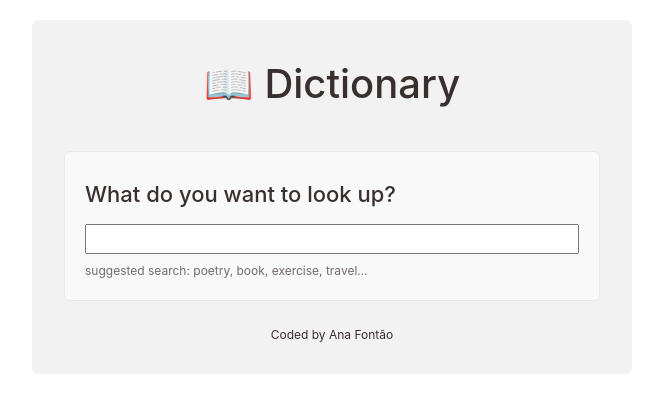
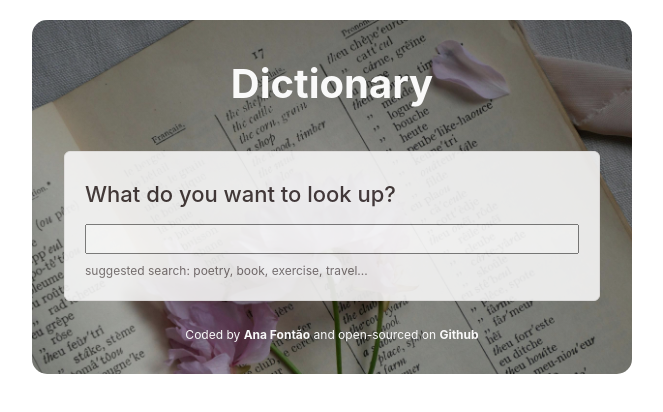
Before and after one commit to aifontao/dictionary-react-app, a React (Create React App) app: page / in a window 1280 px wide. Shown: the top 412 px of the page, without its empty margins (308-971 px from the left). Built offline with nearby package versions, Linux system fonts and the light colour scheme.

Commit message:
Added background image and updated the footer with links to my portfolio and Github

```diff
--- a/src/App.css
+++ b/src/App.css
@@ -1,6 +1,10 @@
 .App {
-  background-color: #f2f2f2;
-  border-radius: 6px;
+  background-image: linear-gradient(rgba(0, 0, 0, 0.15), rgba(0, 0, 0, 0.1)),
+    url(./dictionary.jpg);
+  background-size: cover;
+  background-position: center;
+  background-repeat: no-repeat;
+  border-radius: 15px;
   margin: 20px auto;
   max-width: 600px;
   padding: 20px;
@@ -10,8 +14,23 @@
   padding: 20px;
   text-align: center;
 }
+.App h1 {
+  color: #f9f9f9;
+  font-size: 40px;
+  font-weight: bold;
+}
+
 .App footer {
+  color: #f9f9f9;
   font-size: 12px;
   padding: 10px;
   text-align: center;
 }
+.App footer a {
+  color: #f9f9f9;
+  text-decoration: none;
+  transition: 200ms all ease-in-out;
+}
+.App footer a:hover {
+  color: #a1c9cde3;
+}
--- a/src/App.js
+++ b/src/App.js
@@ -6,13 +6,26 @@ function App() {
     <div className="App">
       <div className="container">
         <header className="App-header">
-          <h1>📖 Dictionary </h1>
+          <h1>Dictionary</h1>
         </header>
         <main>
           <Dictionary />
         </main>
       </div>
-      <footer>Coded by Ana Fontão</footer>
+      <footer>
+        Coded by{" "}
+        <a
+          href="https://ana-fontao-portfolio.netlify.app/"
+          target="_blank"
+          rel="noreferrer"
+        >
+          <strong>Ana Fontão</strong>
+        </a>{" "}
+        and open-sourced on{" "}
+        <a href="https://github.com/aifontao/dictionary-react-app">
+          <strong>Github</strong>
+        </a>
+      </footer>
     </div>
   );
 }
--- a/src/Dictionary.css
+++ b/src/Dictionary.css
@@ -1,5 +1,6 @@
 .Dictionary section {
   background-color: #f9f9f9;
+  opacity: 0.88;
   border: 1px solid rgb(234, 232, 232);
   border-radius: 6px;
   margin: 15px 0;
```
Also changed, not shown: src/dictionary.jpg (added).
